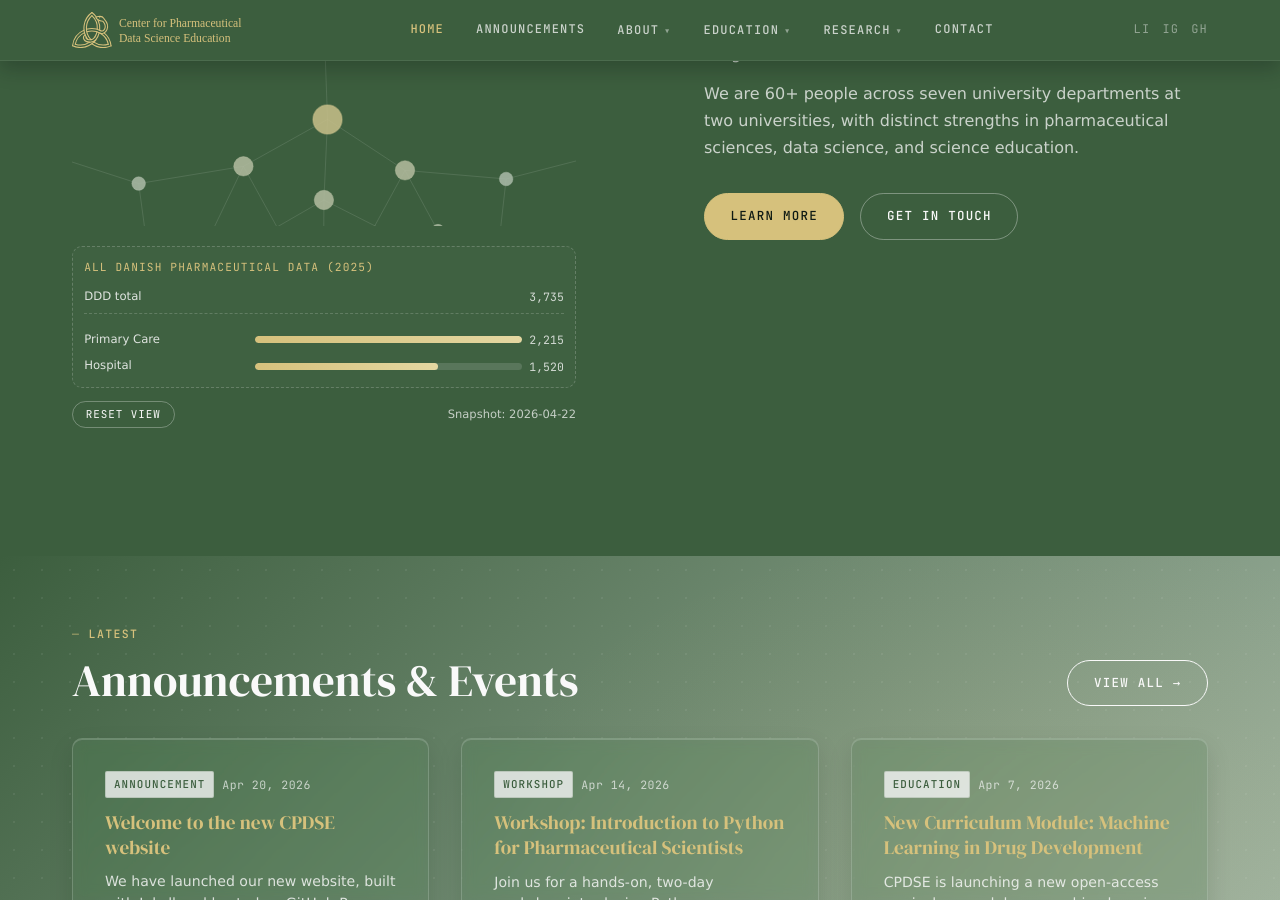
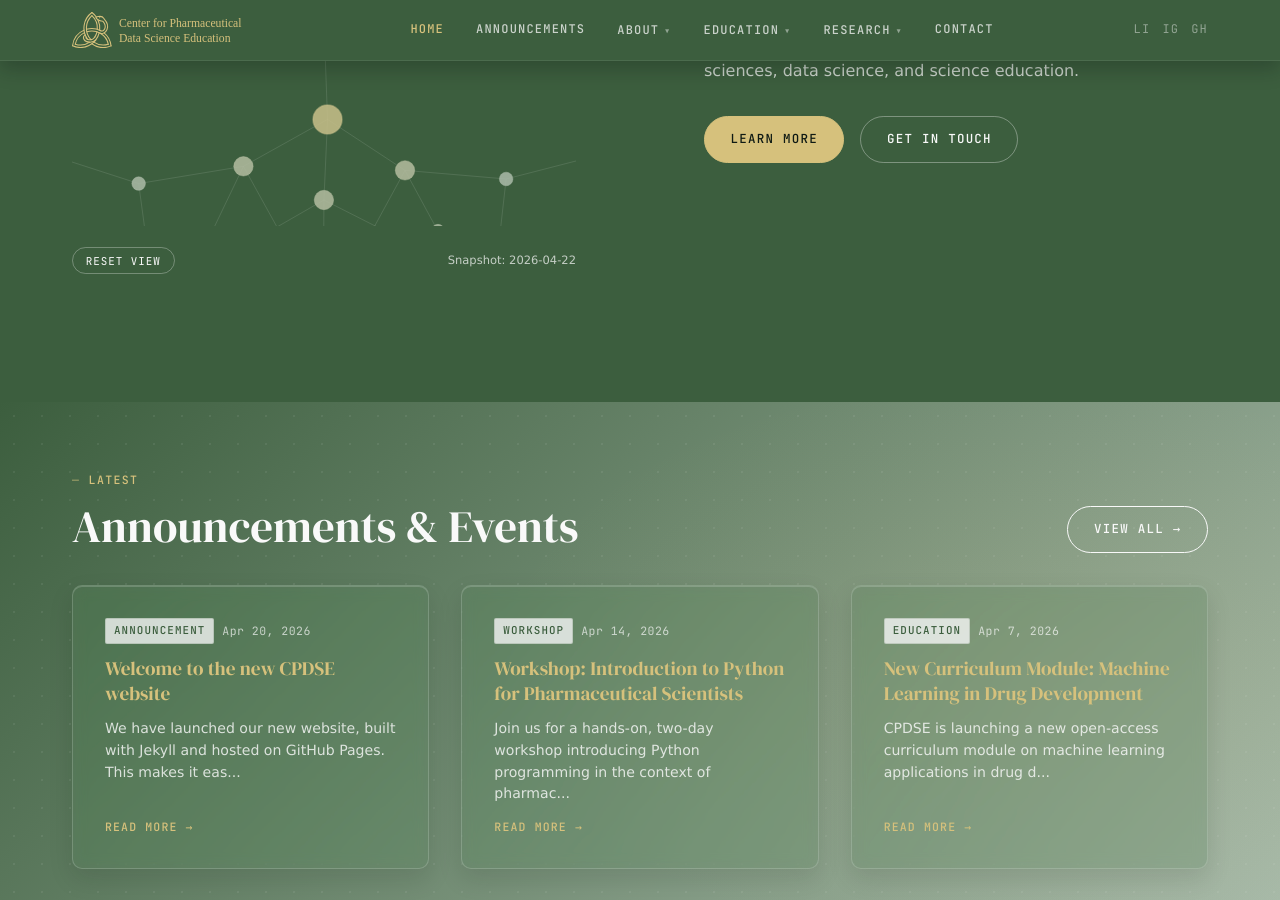
Before and after one commit to CPDSE/PagesCMS, a Jekyll site: the page built from index.md, in a window 1280 px wide and 900 px high, scrolled down 1469 px. Built offline with Jekyll 4.4.1, drawn with Linux system fonts in a browser that asks for light colours; nearby versions of some CDN libraries.

Commit message:
Update home.html

```diff
--- a/_layouts/home.html
+++ b/_layouts/home.html
@@ -89,11 +89,6 @@ layout: default
           </svg>
           <div class="web-tooltip" aria-live="polite"></div>
           <button type="button" class="web-back-btn" style="display:none">← Back</button>
-        </div>
-        <p class="about-viz-selection"></p>
-        <div class="about-viz-detail">
-          <p class="about-viz-detail-title"></p>
-          <div class="about-viz-status" role="list" aria-live="polite"></div>
         </div>
         <div class="about-viz-meta">
           <button type="button" class="about-viz-refresh">Reset view</button>
@@ -671,20 +663,6 @@ layout: default
       }
     }
 
-    // ── Detail panel ─────────────────────────────────────────────────────────
-    function renderDetailPanel(hierNode) {
-      if (!detailTitleEl || !statusEl) return;
-      detailTitleEl.textContent = `${hierNode.name} (${activeYear})`;
-      const top = [...(hierNode.children || [])].sort((a, b) => (b.value || 0) - (a.value || 0)).slice(0, 6);
-      const maxV = Math.max(...top.map(c => c.value || 0), 1);
-      statusEl.innerHTML = `
-        <div class="viz-meta-row" role="listitem"><span class="viz-status-label">DDD total</span><span class="viz-status-value">${(hierNode.value || 0).toLocaleString()}</span></div>
-        ${top.map(c => {
-          const pct = ((c.value || 0) / maxV * 100).toFixed(1);
-          return `<div class="viz-status-row" role="listitem"><span class="viz-status-label">${c.name}</span><span class="viz-status-single"><span class="viz-status-track"><span class="viz-status-fill viz-status-fill-dk" style="width:${pct}%"></span></span><span class="viz-status-value">${(c.value || 0).toLocaleString()}</span></span></div>`;
-        }).join('') || '<p class="viz-empty">No sub-categories.</p>'}
-      `;
-    }
     function updateYearBtns() {
       yearBtns.forEach(b => {
         const active = b.dataset.year === activeYear;
```
Also changed, not shown: other parts of _layouts/home.html (+0 -3 lines).
